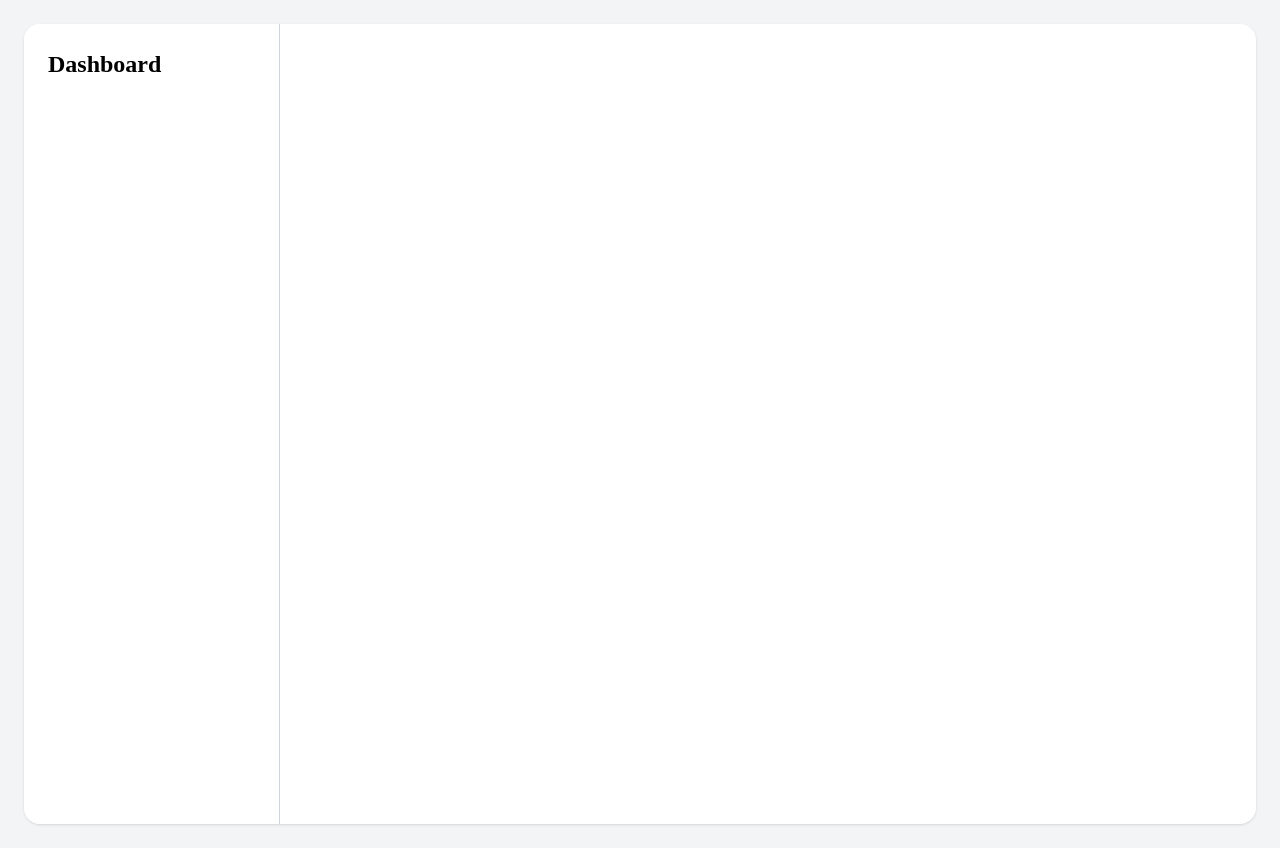
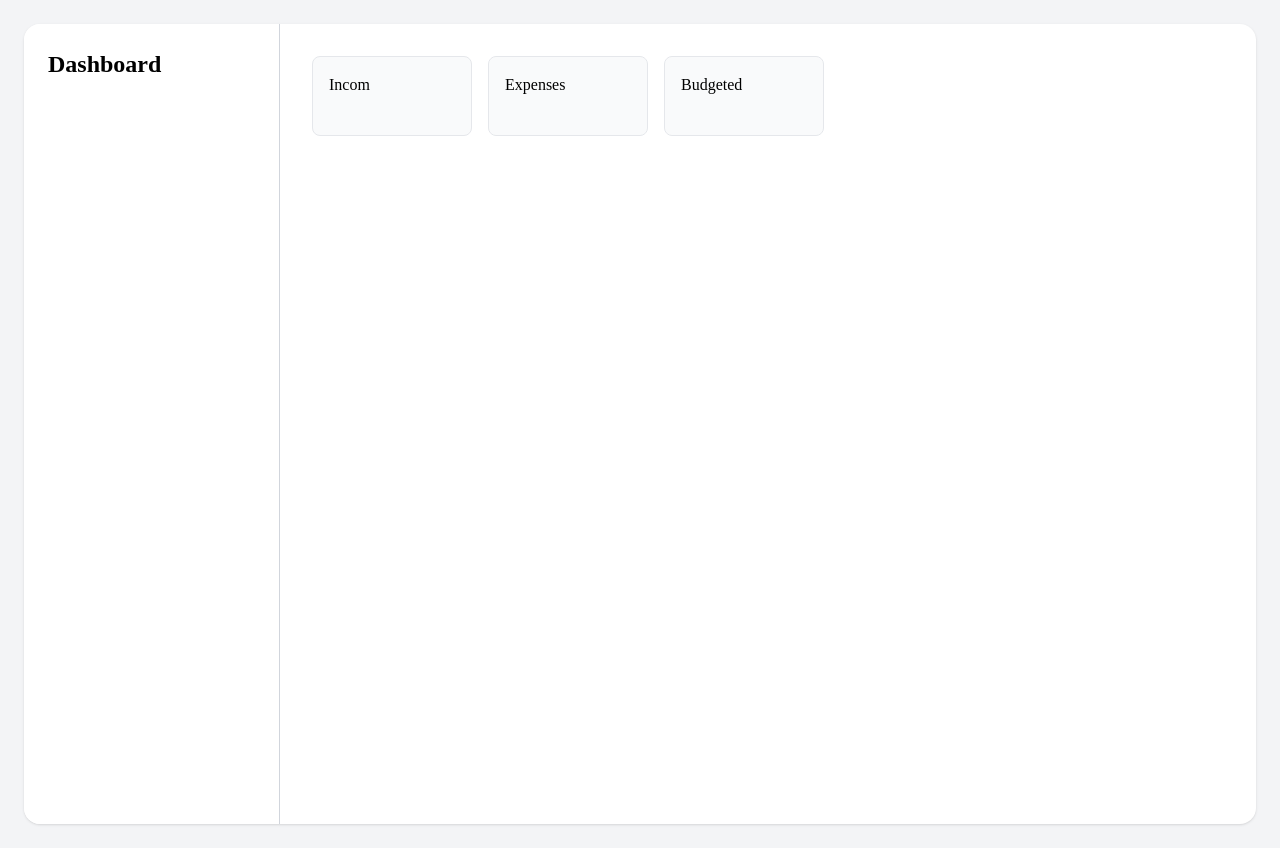
Before and after one commit to Lo-Agency/cyp-app, a React app: page /Dashbord in a window 1280 px wide. Built offline with nearby package versions, Linux system fonts and the light colour scheme; the HTML template or start-up script is replaced by a standard one; a web font is replaced by a local one.

Commit message:
feat: add buttons for Income, Expenses, and Budgeted sections in Dashboard component

```diff
--- a/src/component/dashbord/Dashbord.tsx
+++ b/src/component/dashbord/Dashbord.tsx
@@ -5,6 +5,17 @@ export default function Dashbord() {
         <div className="w-64 bg-white border-r border-gray-300">
           <h1 className="text-2xl font-bold mb-4 p-6">Dashboard</h1>
         </div>
+        <div className="flex gap-4 p-8">
+          <button className="flex flex-col items-start bg-gray-50 border border-gray-200 rounded-lg p-4 w-40 h-20">
+            <span>Incom</span>
+          </button>
+          <button className="flex flex-col items-start bg-gray-50 border border-gray-200 rounded-lg p-4 w-40 h-20">
+            <span>Expenses</span>
+          </button>
+          <button className="flex flex-col items-start bg-gray-50 border border-gray-200 rounded-lg p-4 w-40 h-20">
+            <span>Budgeted</span>
+          </button>
+        </div>
       </div>
     </div>
   );
```
